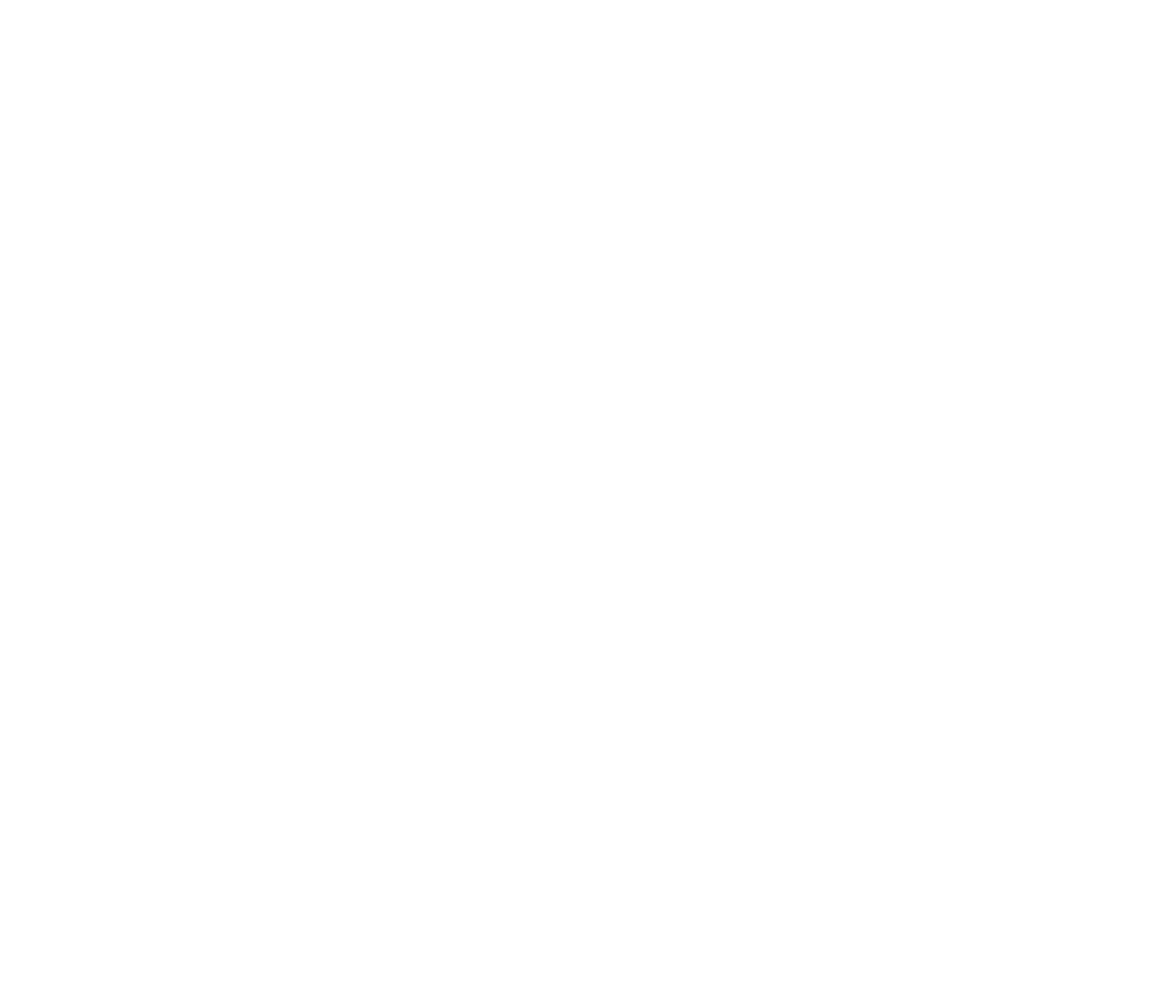
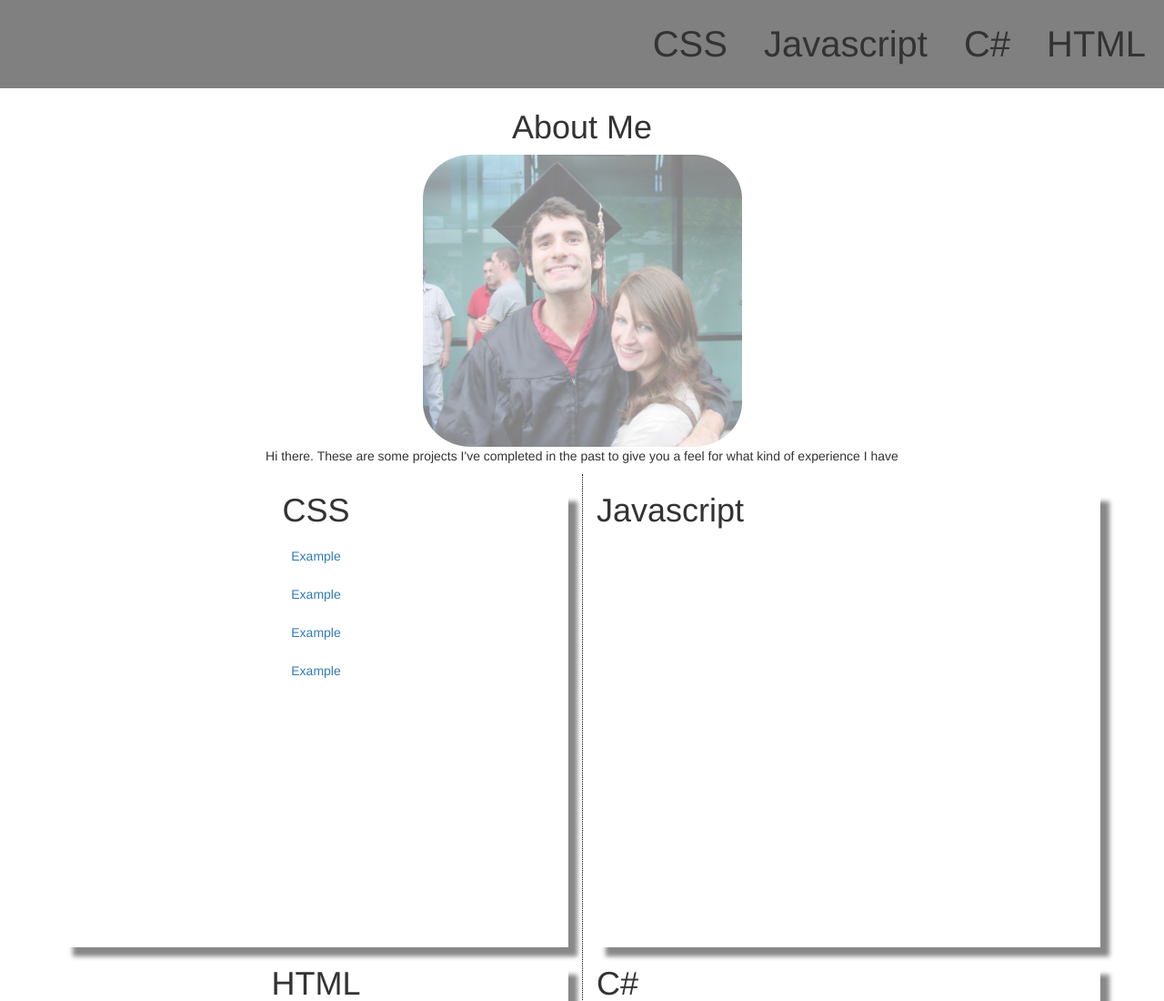
Before and after one commit to aml630/Portfolio, a plain HTML site: page index.html in a window 1280 px wide. Shown: the top 1100 px of the page at 91% size. Before the commit the page ends 800 px from the top, so only its background shows below. Drawn offline with nearby package versions, Linux system fonts and the light colour scheme.

Commit message:
sidebar styling added

```diff
--- a/css/styles.css
+++ b/css/styles.css
@@ -0,0 +1,44 @@
+.me {
+  height: 30%;
+  width: 30%;
+  border-radius: 15%;
+  opacity: .5;
+}
+
+.main {
+  text-align: center;
+}
+
+.sidebar {
+  border-left: 1px dotted black;
+  padding-left: 10px;
+  height: 1000px;
+}
+
+header {
+  background-color: grey;
+}
+
+header li {
+transition-duration: 2s;
+text-align: right;
+margin: 20px;
+font-size: 40px;
+
+}
+header li:hover {
+  background-color: green;
+  transition-duration: 2s;
+}
+
+body {
+  padding-top: 100px;
+}
+
+.section {
+  height:500px;
+  box-shadow: 10px 10px 5px #888888;
+}
+
+.section li:active {
+}
--- a/index.html
+++ b/index.html
@@ -1,19 +1,58 @@
 <!DOCTYPE html>
 <html>
-<head>
-  <title>Personal Portfolio</title>
-</head>
-<body>
+   <head>
+      <title>Personal Portfolio</title>
+      <link href = "css/styles.css" media = "all" rel="stylesheet" text = "text/css">
+      <link href = "css/bootstrap.css" media="all" rel="stylesheet" text = "text/css">
+   </head>
+   <body>
+      <div class = "container">
+         <header class = "collapse navbar-collapse navbar-fixed-top">
+            <ul class = "nav navbar-nav navbar-right ">
+               <li class = "active">CSS</li>
+               <li>Javascript</li>
+               <li>C#</li>
+               <li>HTML</li>
+            </ul>
+         </header>
+         <div class = "row main">
+            <h1>About Me</h1>
+            <img class = "me" src = "img/Alex.jpg">
+            <p>Hi there.  These are some projects I've completed in the past to give you
+               a feel for what kind of experience I have
+            </p>
+         </div>
+         <div class = "row">
+            <div class = "main col-sm-6">
+               <div class = "css section">
+                  <h1>CSS</h1>
+                  <ul class="nav nav-pills nav-stacked">
+
+                    <li><a href = "#">Example</a></li>
+                    <li><a href = "#">Example</a></li>
+                    <li><a href = "#">Example</a></li>
+                    <li><a href = "#">Example</a></li>
+
+                  </ul>
 
 
 
-
-
-
-</body>
-
-
-
-
-
+               </div>
+               <div class = "html section">
+                  <h1>HTML</h1>
+               </div>
+            </div>
+            <div class = "sidebar col-sm-6">
+              <div class = "Javascript section">
+                 <h1>Javascript</h1>
+              </div>
+              <div class = "C# section">
+                 <h1>C#</h1>
+              </div>
+            </div>
+         </div>
+      </div>
+      <script src = "http://code.jquery.com/jquery.js"></script>
+      <script src = "js/bootstrap.js"></script>
+   </body>
 </html>
```
Also changed, not shown: img/Alex.jpg (added).
